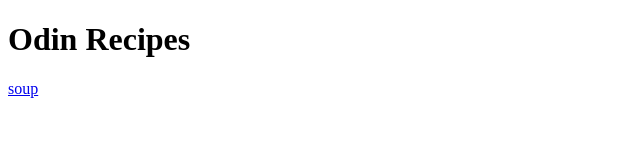
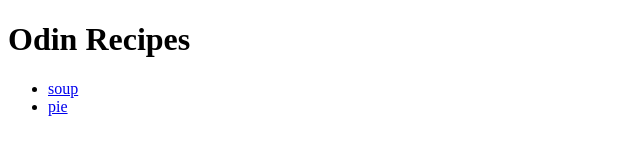
Before and after one commit to Diminishing8/odin-recipes, a plain HTML site: page index.html in a window 1280 px wide. Shown: the whole page, without its empty margins (0-640 px from the left). Drawn offline with Linux system fonts and the light colour scheme.

Commit message:
change the title to "neat recipe" and listed the links for soup.html and pie.html

```diff
--- a/index.html
+++ b/index.html
@@ -7,8 +7,9 @@
 
   <body>
     <h1>Odin Recipes</h1>
-      <a href="soup.html">soup</a>
-
+      <ul>
+        <li><a href="soup.html">soup</a></li>
+        <li><a href="pie.html">pie</a></li>
 
 
   </body>
```
